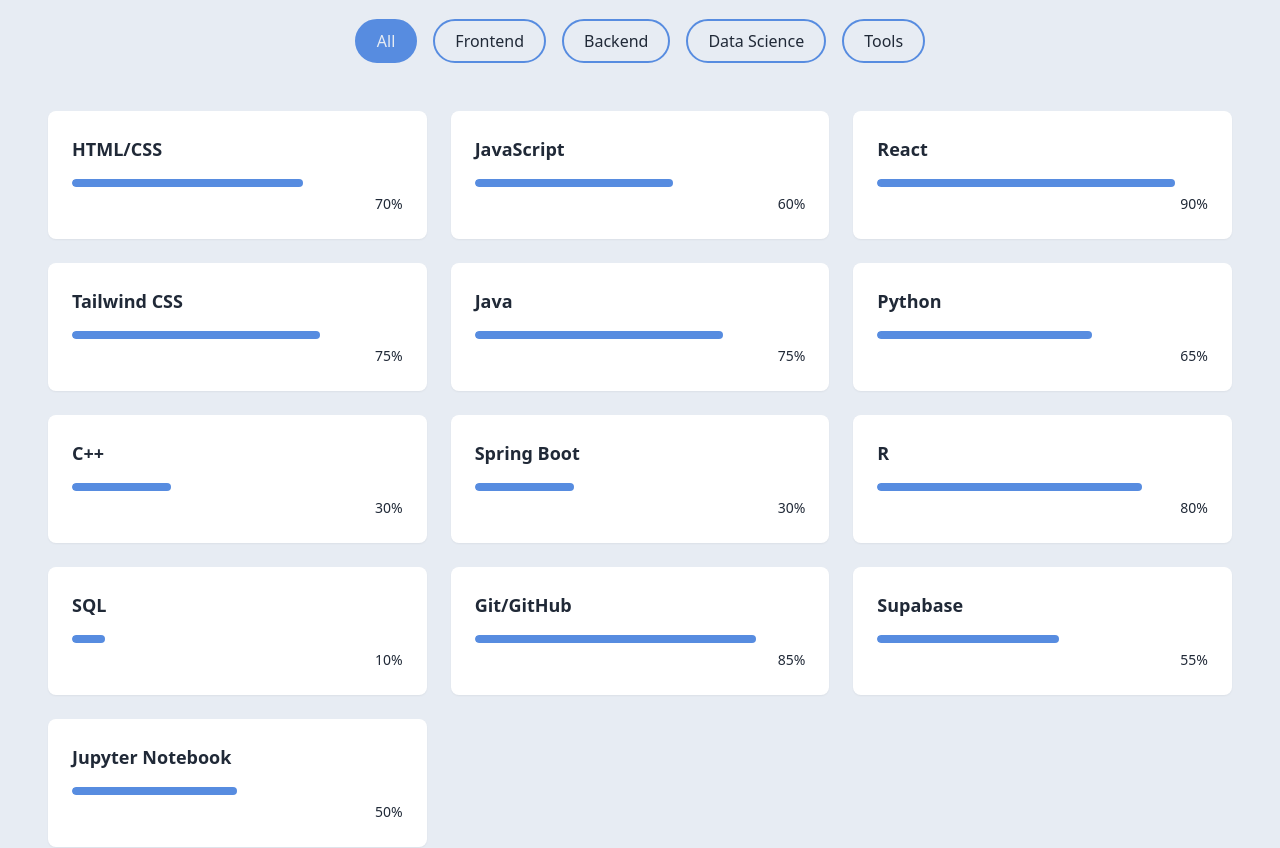
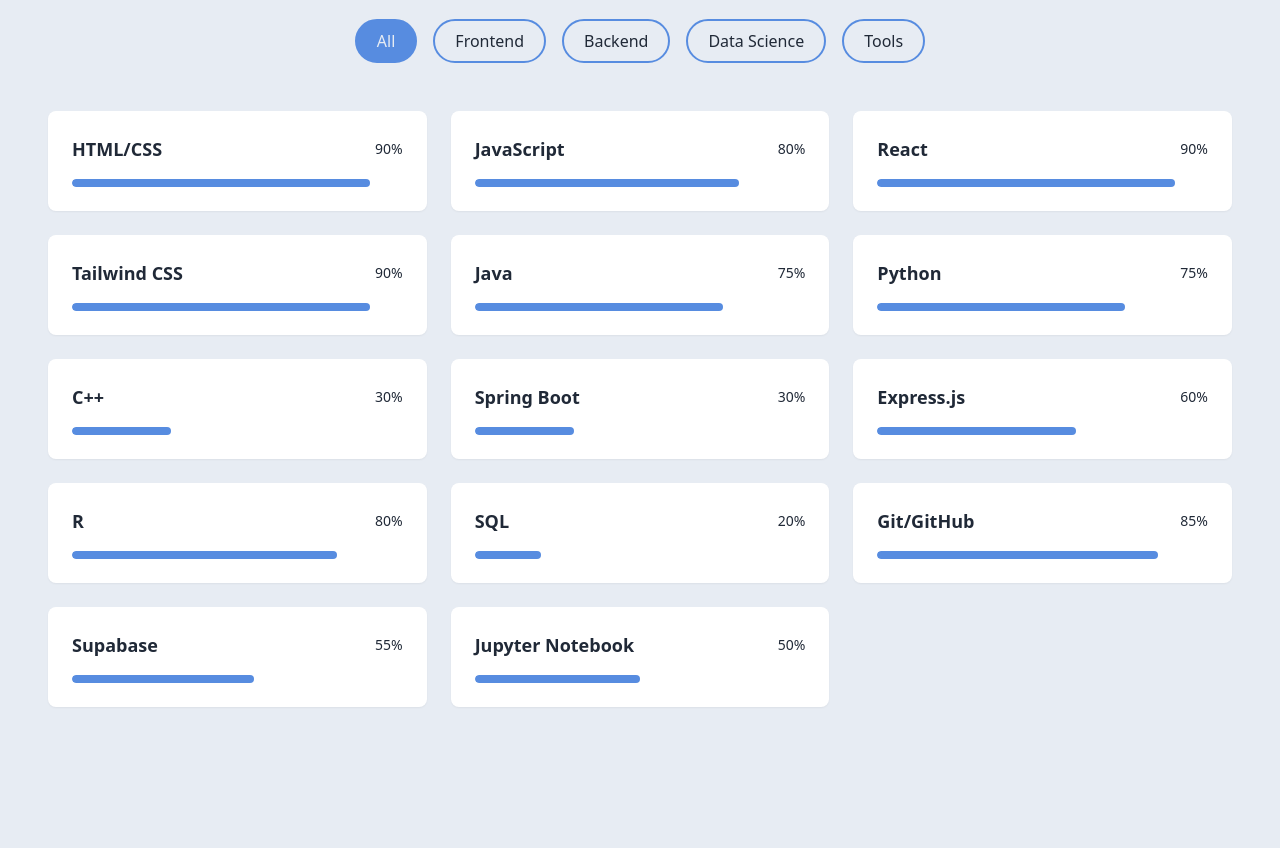
Before and after one commit to chucan1312/portfolio, a React (Vite) app: page / in a window 1280 px wide. Shown: the part 1540-2388 px from the top of the page. Built offline with nearby package versions, Linux system fonts and the light colour scheme; no server answers; the database is empty.

Commit message:
Update skill section

```diff
--- a/src/components/SkillsSection.jsx
+++ b/src/components/SkillsSection.jsx
@@ -2,22 +2,23 @@
 import { cn } from "@/lib/utils";
 
 const skills = [
-    { name: "HTML/CSS", level: 70, category: "frontend" },
-    { name: "JavaScript", level: 60, category: "frontend" },
+    { name: "HTML/CSS", level: 90, category: "frontend" },
+    { name: "JavaScript", level: 80, category: "frontend" },
     { name: "React", level: 90, category: "frontend" },
-    { name: "Tailwind CSS", level: 75, category: "frontend" },
+    { name: "Tailwind CSS", level: 90, category: "frontend" },
 
 
     { name: "Java", level: 75, category: "backend" },
-    { name: "Python", level: 65, category: "backend, data science" },
+    { name: "Python", level: 75, category: "backend, data science" },
     { name: "C++", level: 30, category: "backend" },
     { name: "Spring Boot", level: 30, category: "backend" },
+    { name: "Express.js", level: 60, category: "backend" },
 
     { name: "R", level: 80, category: "data science" },
-    { name: "SQL", level: 10, category: "data science" },
+    { name: "SQL", level: 20, category: "data science" },
 
     { name: "Git/GitHub", level: 85, category: "tools" },
-    { name: "Supabase", level: 55, category: ["tools", "backend"] },
+    { name: "Supabase", level: 55, category: "tools" },
     { name: "Jupyter Notebook", level: 50, category: "tools" }
 
 ];
@@ -57,17 +58,14 @@
                 <div className="grid grid-cols1 sm:grid-cols-2 lg:grid-cols-3 gap-6">
                     {filteredSkills.map((skill, key) => (
                         <div key={key} className="bg-card p-6 rounded-lg shadow-xs card-hover">
-                            <div className="text-left mb-4">
+                            <div className="text-left mb-4 flex justify-between items-center">
                                 <h3 className="font-semibold text-lg">{skill.name}</h3>
+                                <span className="text-sm text-foreground">{skill.level}%</span>
                             </div>
                             <div className="w-full bg-secondary/50 h-2 rounded-full overflow-hidden">
                                 <div className="bg-primary h-2 rounded-full origin-left animate-[grow_1.5s_ease-out]"
                                     style={{ width: skill.level + "%" }}
                                 />
-                            </div>
-
-                            <div className="text-right mt-1">
-                                <span className="text-sm text-foreground">{skill.level}%</span>
                             </div>
                         </div>
                     ))}
```
